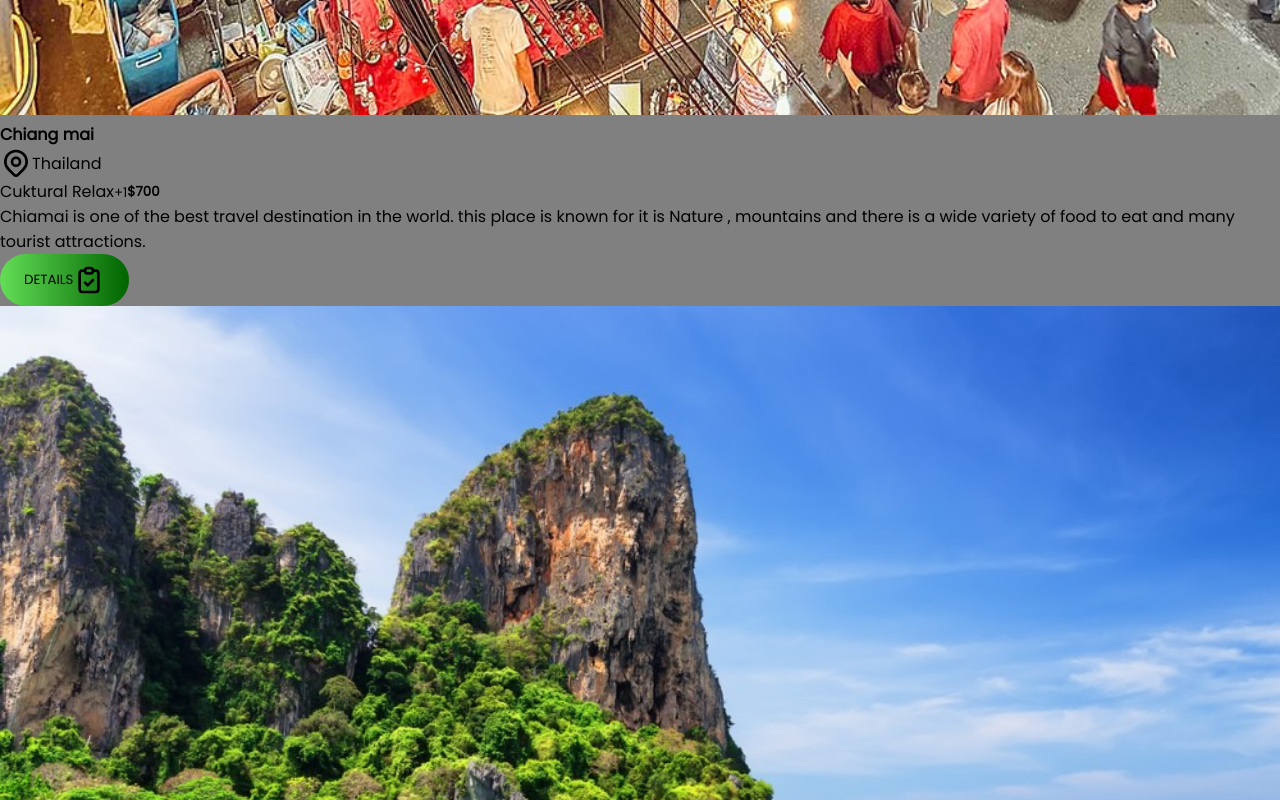
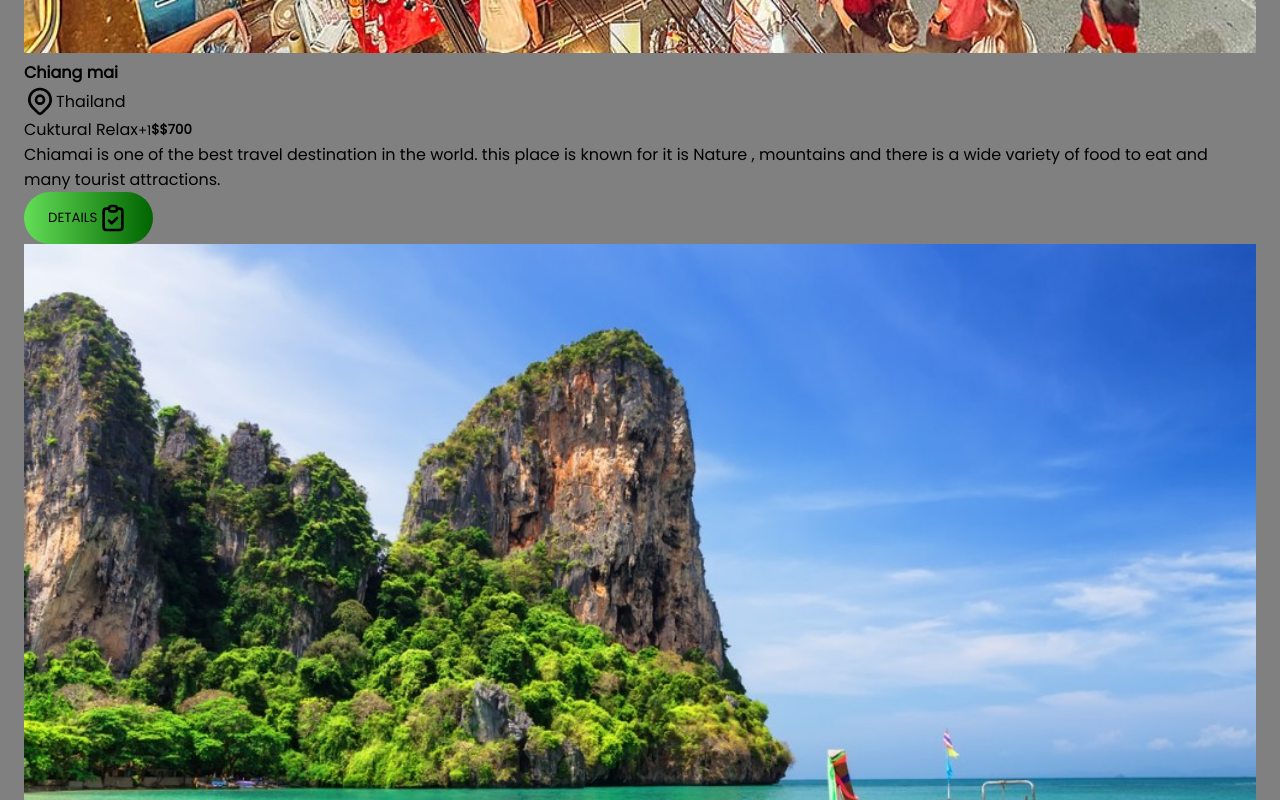
Before and after one commit to kItsxdx/travel_tour, a React (Create React App) app: page / in a window 1280 px wide. Shown: the part 2500-3300 px from the top of the page. Built offline with nearby package versions, Linux system fonts and the light colour scheme.

Commit message:
#edit h5 fees

```diff
--- a/src/Components/Main/Main.jsx
+++ b/src/Components/Main/Main.jsx
@@ -114,7 +114,7 @@ const Data = [
 ]
 const Main = () => {
     return (
-        <section className='main contrainer section'>
+        <section className='main container section'>
             <div className="secTitle">
             <h3 className="title">
                 Most visited destinations
@@ -148,7 +148,8 @@ const Main = () => {
                                             <span>{grade}<small>+1</small></span>
                                         </div>
                                         <div className="price">
-                                            <h5>{fees}</h5>
+                                        <h5>{`$${fees}`}</h5>
+
                                         </div>
                                     </div>
 
```
